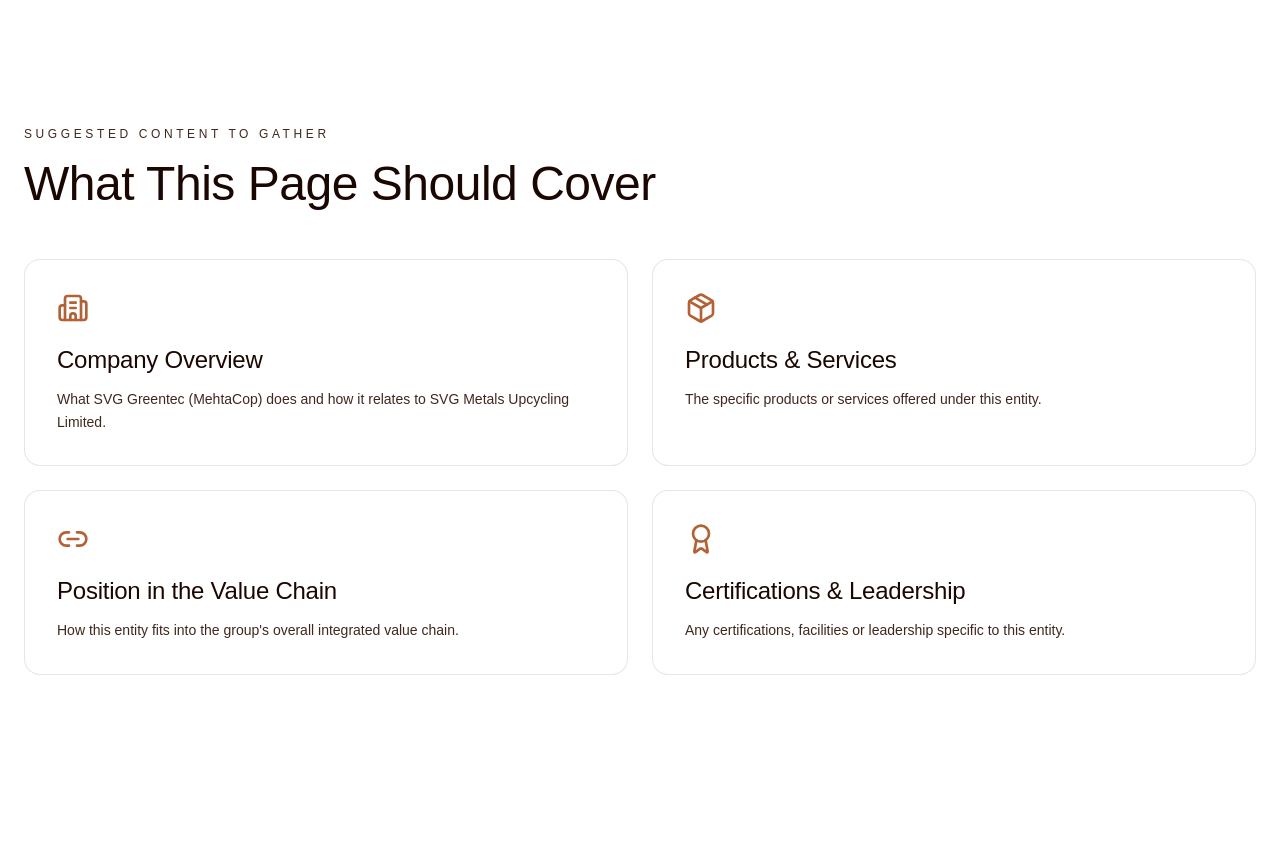
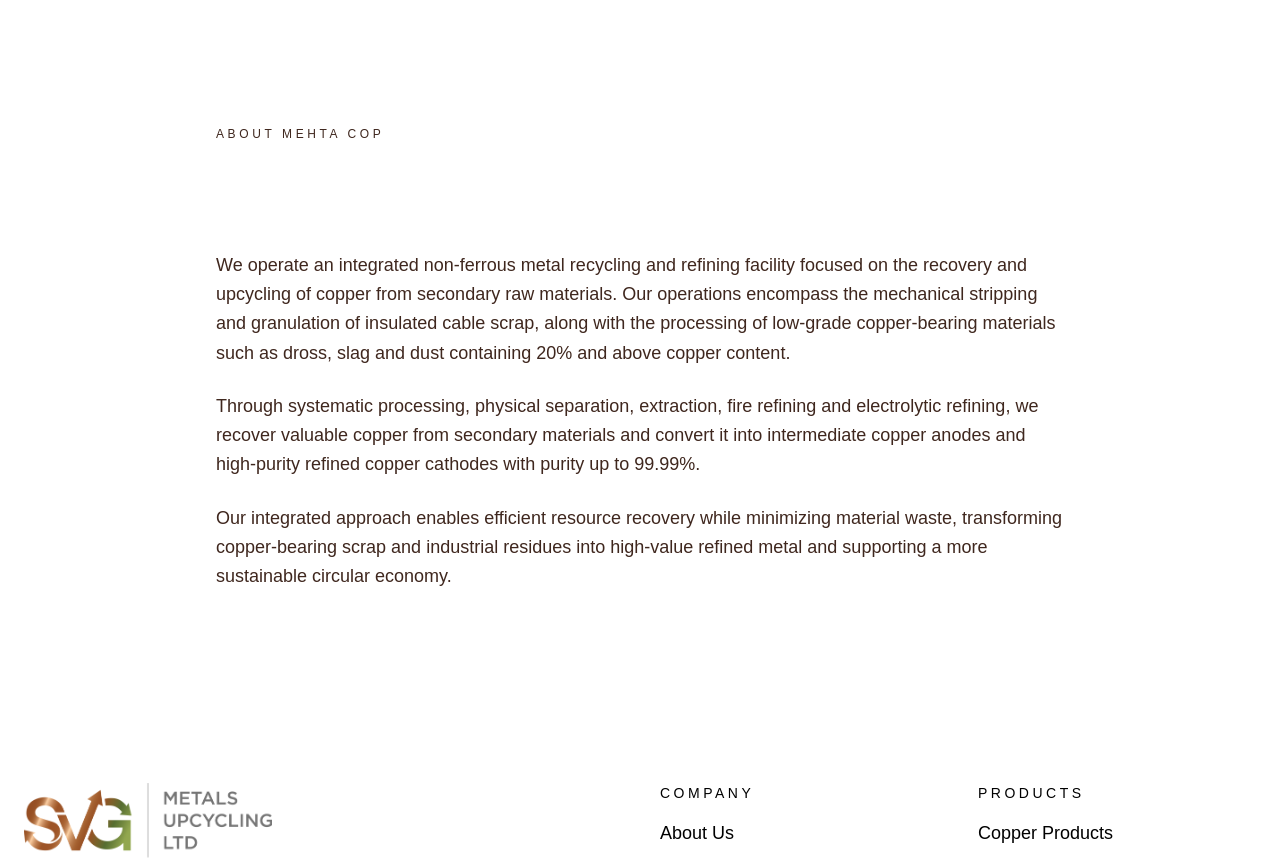
Before and after one commit to dbsdev02/lifecycle, a React (Vite) app: page /greentec in a window 1280 px wide. Shown: the part 533-1395 px from the top of the page. Built offline with nearby package versions, Linux system fonts and the light colour scheme; a web font is replaced by a local one.

Commit message:
svg images metha cop

```diff
--- a/src/routes/greentec.tsx
+++ b/src/routes/greentec.tsx
@@ -1,18 +1,11 @@
 import { createFileRoute } from "@tanstack/react-router";
-import { Building2, Package, Link2, Award } from "lucide-react";
+import { SplitReveal } from "@/components/site/motion";
 import { PageHero } from "@/components/site/PageHero";
 import mehtacopImg from "@/assets/svg-mehtacop-factory.jpg";
 
 export const Route = createFileRoute("/greentec")({
   component: GreentecPage,
 });
-
-const items = [
-  { icon: Building2, title: "Company Overview", body: "What SVG Greentec (MehtaCop) does and how it relates to SVG Metals Upcycling Limited." },
-  { icon: Package, title: "Products & Services", body: "The specific products or services offered under this entity." },
-  { icon: Link2, title: "Position in the Value Chain", body: "How this entity fits into the group's overall integrated value chain." },
-  { icon: Award, title: "Certifications & Leadership", body: "Any certifications, facilities or leadership specific to this entity." },
-];
 
 function GreentecPage() {
   return (
@@ -31,22 +24,30 @@ function GreentecPage() {
       />
 
       <section className="py-24 md:py-32">
-        <div className="mx-auto max-w-7xl px-4 sm:px-6">
-          <div>
-            <p className="text-xs uppercase tracking-[0.3em] text-ink-soft">Suggested Content to Gather</p>
-            <h2 className="mt-4 font-display text-4xl leading-[1.1] text-ink md:text-5xl">
-              What This Page Should Cover
-            </h2>
-          </div>
-
-          <div className="mt-12 grid gap-6 md:grid-cols-2">
-            {items.map(({ icon: Icon, title, body }) => (
-              <div key={title} className="rounded-2xl border border-ink/10 bg-white p-8">
-                <Icon className="h-8 w-8 text-accent" />
-                <h3 className="mt-5 font-display text-2xl text-ink">{title}</h3>
-                <p className="mt-3 text-sm leading-relaxed text-ink-soft">{body}</p>
-              </div>
-            ))}
+        <div className="mx-auto max-w-4xl px-4 sm:px-6">
+          <p className="text-xs uppercase tracking-[0.3em] text-ink-soft">About Mehta Cop</p>
+          <SplitReveal as="h2" className="mt-4 font-display text-4xl leading-[1.1] text-ink md:text-5xl">
+            Integrated Copper Recycling &amp; Refining
+          </SplitReveal>
+          <div className="mt-10 space-y-6 text-base leading-relaxed text-ink-soft md:text-lg">
+            <p>
+              We operate an integrated non-ferrous metal recycling and refining facility focused on
+              the recovery and upcycling of copper from secondary raw materials. Our operations
+              encompass the mechanical stripping and granulation of insulated cable scrap, along
+              with the processing of low-grade copper-bearing materials such as dross, slag and dust
+              containing 20% and above copper content.
+            </p>
+            <p>
+              Through systematic processing, physical separation, extraction, fire refining and
+              electrolytic refining, we recover valuable copper from secondary materials and convert
+              it into intermediate copper anodes and high-purity refined copper cathodes with purity
+              up to 99.99%.
+            </p>
+            <p>
+              Our integrated approach enables efficient resource recovery while minimizing material
+              waste, transforming copper-bearing scrap and industrial residues into high-value
+              refined metal and supporting a more sustainable circular economy.
+            </p>
           </div>
         </div>
       </section>
--- a/src/routes/index.tsx
+++ b/src/routes/index.tsx
@@ -83,6 +83,11 @@ function Hero() {
         ))}
       </div>
       <div aria-hidden className="absolute inset-0 bg-gradient-to-t from-ink/40 via-ink/5 to-transparent" />
+      <div
+        aria-hidden
+        className="absolute inset-0"
+        style={{ background: "linear-gradient(90deg, rgba(0,0,0,0.38) 0%, rgba(0,0,0,0.18) 40%, rgba(0,0,0,0) 65%)" }}
+      />
       {/* Dot pattern */}
       <div
         aria-hidden
```
